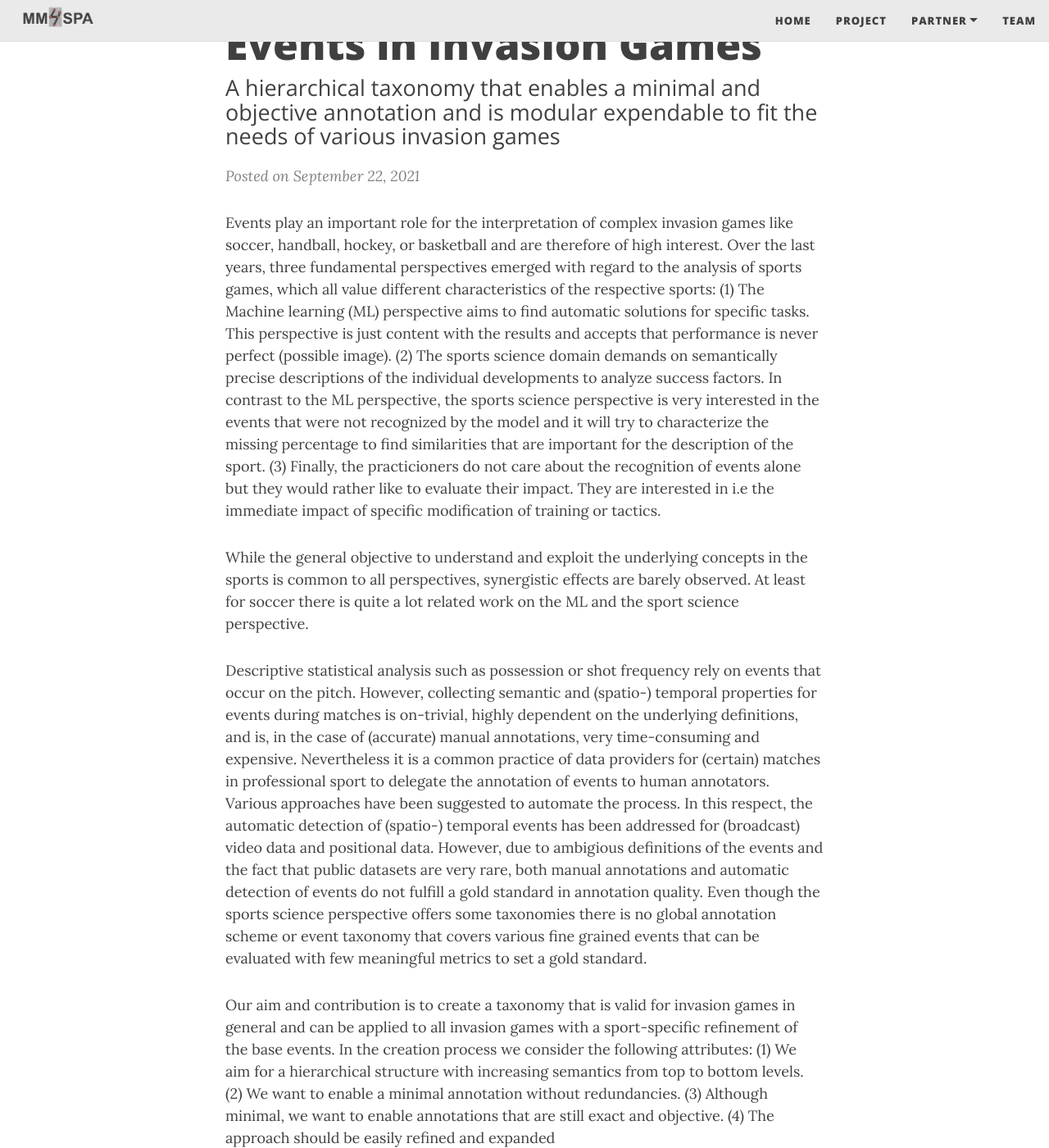
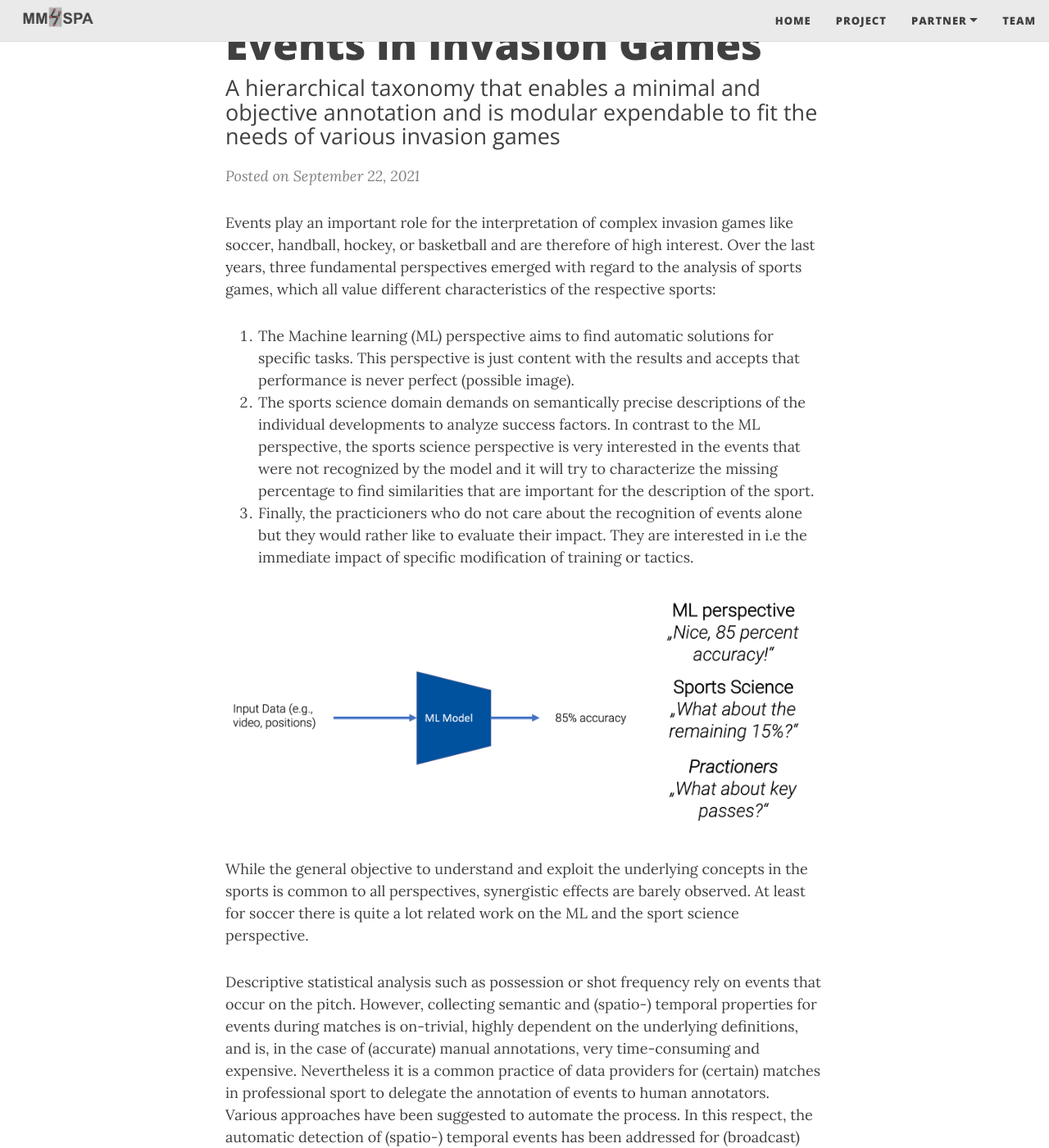
Before and after one commit to MartinWohlan/prototyp_officia_website, a Jekyll site: the page built from _posts/2021-09-22-taxonomie.md, in a window 1280 px wide and 1400 px high, scrolled down 213 px. Shown: the whole window at 82% size. Built offline with Jekyll 4.4.1, drawn with Linux system fonts in a browser that asks for light colours; nearby versions of some CDN libraries; some of the changed text lies outside the part shown.

Commit message:
image chaanged

```diff
--- a/_posts/2021-09-22-taxonomie.md
+++ b/_posts/2021-09-22-taxonomie.md
@@ -8,9 +8,11 @@ share-img: /assets/img/taxonomie.png
 ---
 
 Events play an important role for the interpretation of complex invasion games like soccer, handball, hockey, or basketball and are therefore of high interest. Over the last years, three fundamental perspectives emerged with regard to the analysis of sports games, which all value different characteristics of the respective sports:
-(1) The Machine learning (ML) perspective aims to find automatic solutions for specific tasks. This perspective is just content with the results and accepts that performance is never perfect (possible image).
-(2) The sports science domain demands on semantically precise descriptions of the individual developments to analyze success factors. In contrast to the ML perspective, the sports science perspective is very interested in the events that were not recognized by the model and it will try to characterize the missing percentage to find similarities that are important for the description of the sport.
-(3) Finally, the practicioners do not care about the recognition of events alone but they would rather like to evaluate their impact. They are interested in i.e the immediate impact of specific modification of training or tactics.
+1. The Machine learning (ML) perspective aims to find automatic solutions for specific tasks. This perspective is just content with the results and accepts that performance is never perfect (possible image).
+2. The sports science domain demands on semantically precise descriptions of the individual developments to analyze success factors. In contrast to the ML perspective, the sports science perspective is very interested in the events that were not recognized by the model and it will try to characterize the missing percentage to find similarities that are important for the description of the sport.
+3. Finally, the practicioners who do not care about the recognition of events alone but they would rather like to evaluate their impact. They are interested in i.e the immediate impact of specific modification of training or tactics.
+
+![ml-model](../assets/img/ml_model.png){: .mx-auto.d-block :}
 
 While the general objective to understand and exploit the underlying concepts in the sports is common to all perspectives, synergistic effects are barely observed. At least for soccer there is quite a lot related work on the ML and the sport science perspective.
 
@@ -18,14 +20,14 @@ Descriptive statistical analysis such as possession or shot frequency rely on ev
 
 Our aim and contribution is to create a taxonomy that is valid for invasion games in general and can be applied to all invasion games with a sport-specific refinement of the base events.
  In the creation process we consider the following attributes:
-(1) We aim for a hierarchical structure with increasing semantics from top to bottom levels.
-(2) We want to enable a minimal annotation without redundancies.
-(3) Although minimal, we want to enable annotations that are still exact and objective.
-(4) The approach should be easily refined and expanded
+1. We aim for a hierarchical structure with increasing semantics from top to bottom levels.
+2. We want to enable a minimal annotation without redundancies.
+3. Although minimal, we want to enable annotations that are still exact and objective.
+4. The approach should be easily refined and expanded
 
 Based on this taxonomy, which can be seen below, we also release a dataset. On this dataset we performed a detailed evaluation on the human annotators performance and on which we also trained an exemplary baseline for event recognition from video data.
 
-![Refined_Pass_Labels](../assets/img/taxonomie.png){: .mx-auto. :}
+![taxonomie](../assets/img/taxonomie.png){: .mx-auto.d-block :}
 
 
 
```
Also changed, not shown: assets/img/ml_model.png (added).
